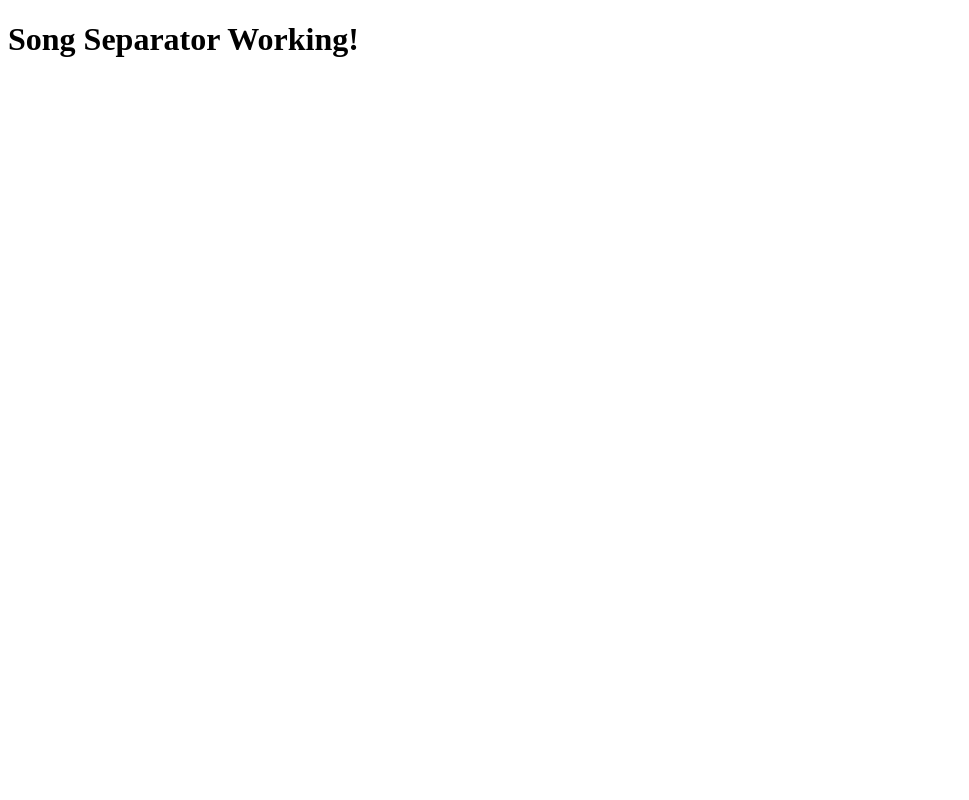
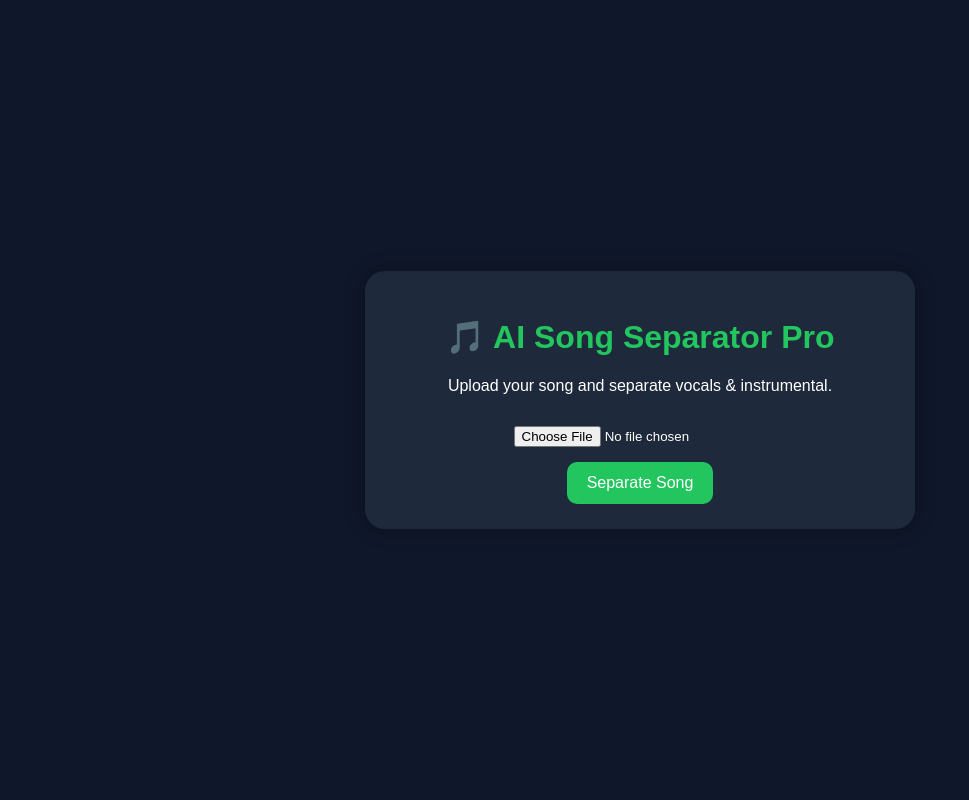
Before and after one commit to vermaayush6656-star/song-separator, a Flask app: page / in a window 1280 px wide. Shown: the whole page, without its empty margins (0-969 px from the left). Run offline with Flask 3, Linux system fonts and the light colour scheme.

Commit message:
Update index.html

```diff
--- a/templates/index.html
+++ b/templates/index.html
@@ -1,9 +1,68 @@
 <!DOCTYPE html>
 <html>
 <head>
-    <title>Song Separator</title>
+    <title>AI Song Separator Pro</title>
+    <meta name="viewport" content="width=device-width, initial-scale=1">
+
+    <style>
+        body{
+            margin:0;
+            font-family:Arial,sans-serif;
+            background:#0f172a;
+            color:white;
+            display:flex;
+            justify-content:center;
+            align-items:center;
+            min-height:100vh;
+        }
+
+        .card{
+            width:90%;
+            max-width:500px;
+            background:#1e293b;
+            padding:25px;
+            border-radius:20px;
+            text-align:center;
+            box-shadow:0 0 20px rgba(0,0,0,0.3);
+        }
+
+        h1{
+            color:#22c55e;
+        }
+
+        input{
+            margin:15px 0;
+        }
+
+        button{
+            background:#22c55e;
+            color:white;
+            border:none;
+            padding:12px 20px;
+            border-radius:10px;
+            cursor:pointer;
+            font-size:16px;
+        }
+
+        button:hover{
+            opacity:0.9;
+        }
+    </style>
 </head>
+
 <body>
-    <h1>Song Separator Working!</h1>
+
+<div class="card">
+    <h1>🎵 AI Song Separator Pro</h1>
+
+    <p>Upload your song and separate vocals & instrumental.</p>
+
+    <input type="file">
+
+    <br>
+
+    <button>Separate Song</button>
+</div>
+
 </body>
 </html>
```
